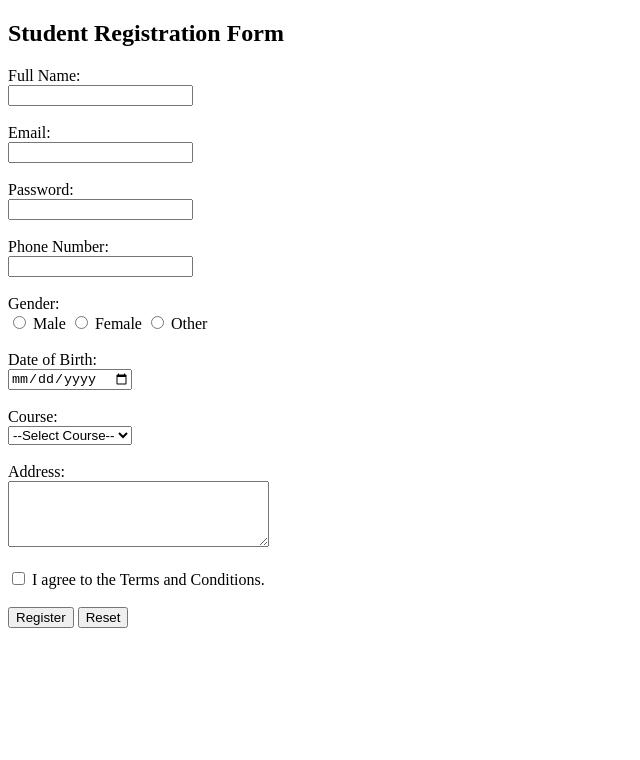
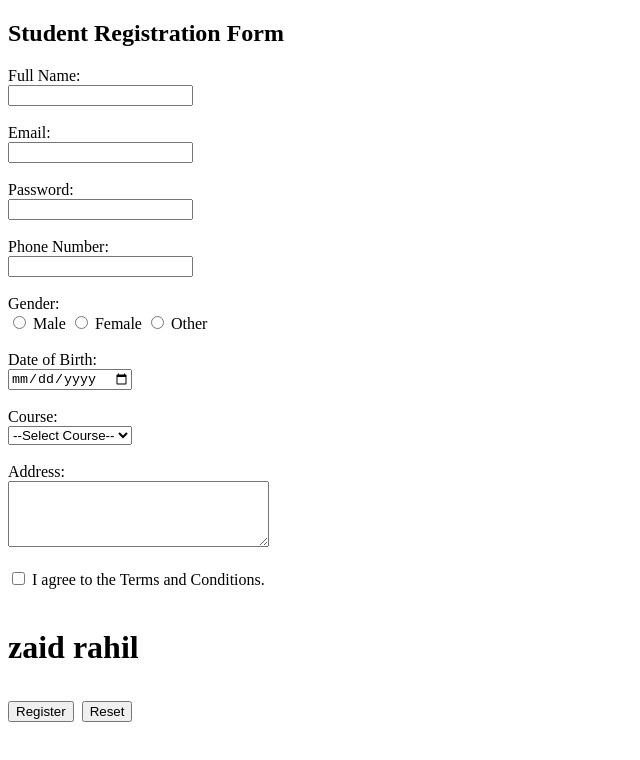
Before and after one commit to zaidrahil/form, a plain HTML site: page registration.html in a window 1280 px wide. Shown: the whole page, without its empty margins (0-640 px from the left). Drawn offline with Linux system fonts and the light colour scheme.

Commit message:
commited chagnes

```diff
--- a/registration.html
+++ b/registration.html
@@ -48,7 +48,7 @@
         <input type="checkbox" required>
         I agree to the Terms and Conditions.
         <br><br>
-
+<h1>zaid rahil<h1>
         <input type="submit" value="Register">
         <input type="reset" value="Reset">
 
```
